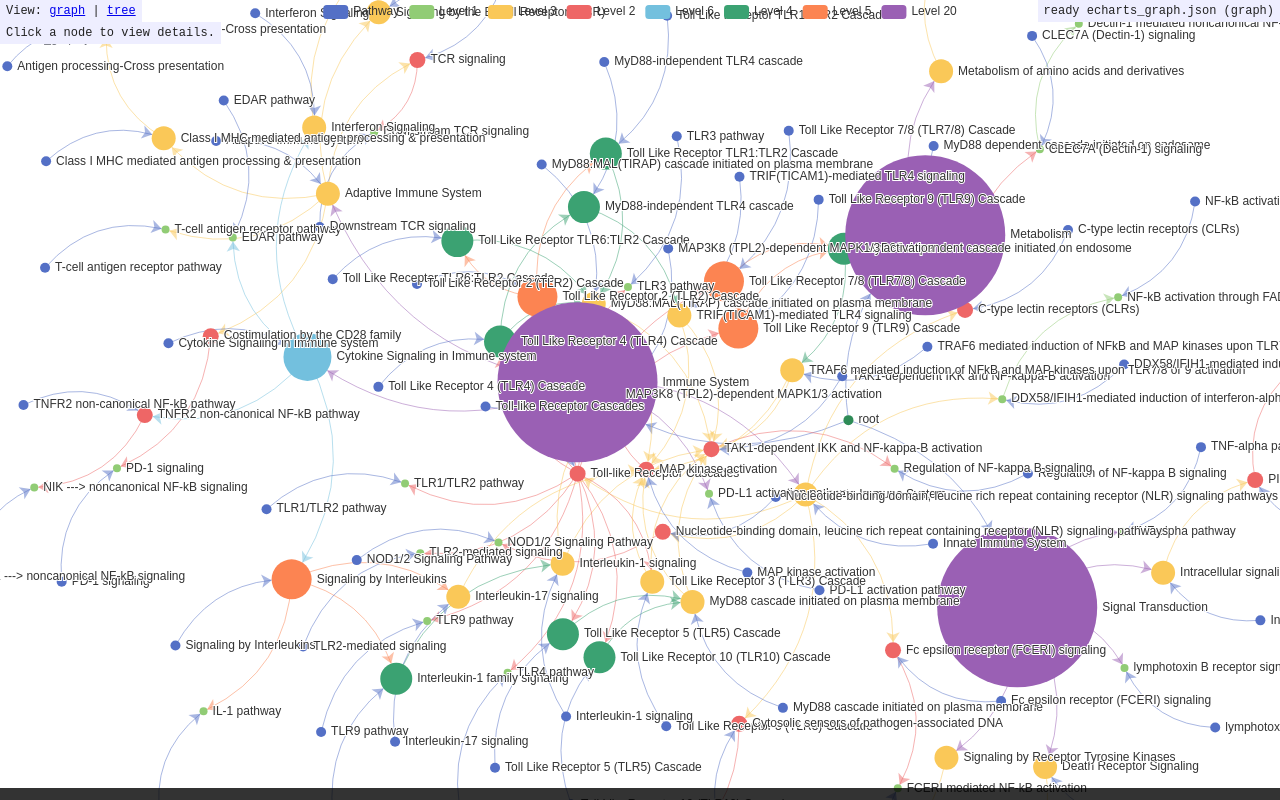
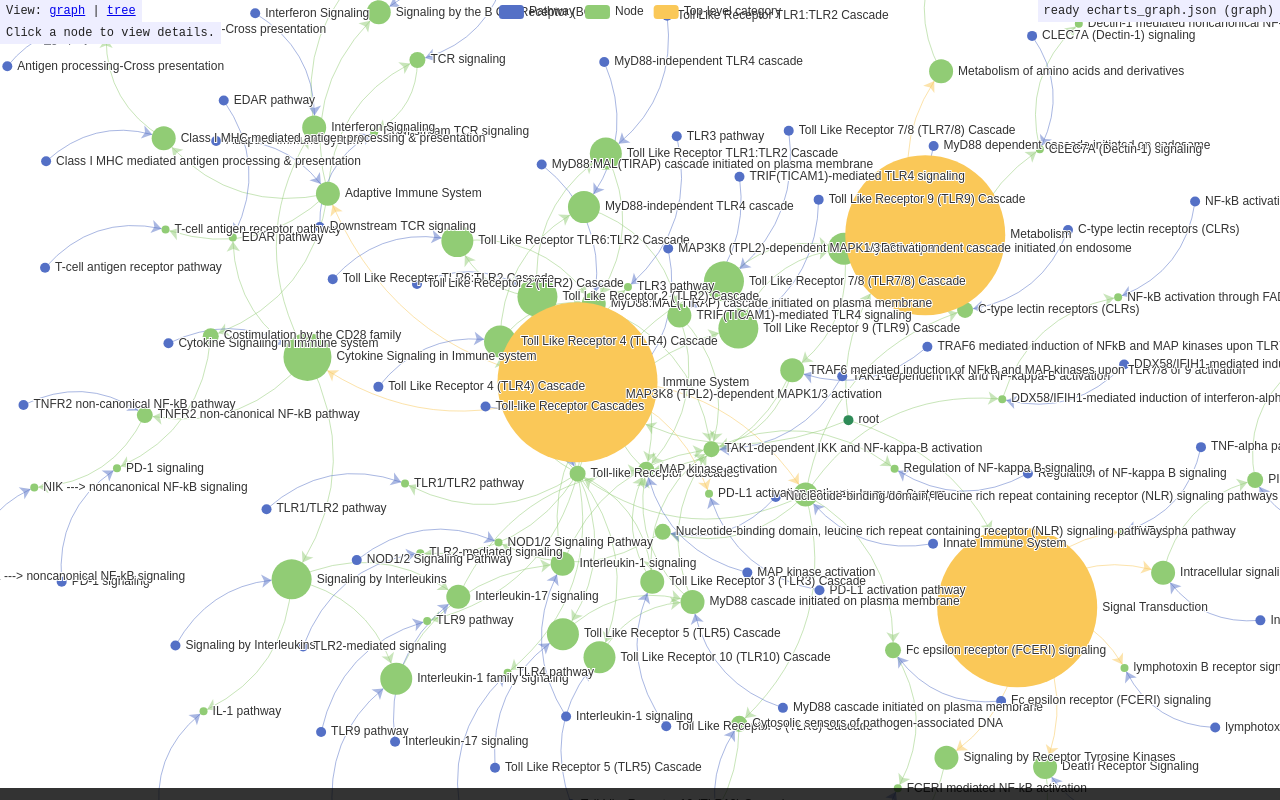
Before and after one commit to mrleepee/pathways-graph-spike, a website: page graph.html in a window 1280 px wide. Drawn offline with Linux system fonts and the light colour scheme; animation ran at ten frames a second.

Commit message:
Use type-based categories

```diff
--- a/graph.html
+++ b/graph.html
@@ -71,6 +71,8 @@
       var seen = new Set();
       var clean = [];
       var pathwayLinks = [];
+      var typeByNode = new Map();
+      var topLevelNodes = new Set();
       for (var i = 0; i < edges.length; i++) {
         var e = edges[i] || {};
         if (e.pathway && e.parentNodeUri) {
@@ -78,6 +80,8 @@
           var p = String(e.pathway);
           var pn = String(e.parentNodeUri);
           if (e.label && !labelsByUri[p]) labelsByUri[p] = String(e.label).trim();
+          typeByNode.set(p, 'pathway');
+          typeByNode.set(pn, 'node');
           pathwayLinks.push({ pathway: p, parent: pn });
           continue;
         }
@@ -86,6 +90,10 @@
 
         // Record label for the child when present
         if (e.label && !labelsByUri[child]) labelsByUri[child] = String(e.label).trim();
+
+        typeByNode.set(String(child), 'node');
+        typeByNode.set(String(parent), 'node');
+        if (String(parent) === 'root') topLevelNodes.add(String(child));
 
         var k = child + '|' + parent;
         if (seen.has(k)) continue;
@@ -98,11 +106,9 @@
       var childrenByParent = new Map();
       var parentsByChild = new Map();
       var levelByNode = new Map();
-      var pathwaySet = new Set();
       pathwayLinks.forEach(function (p) {
         nodesSet.add(p.pathway);
         nodesSet.add(p.parent);
-        pathwaySet.add(p.pathway);
       });
       for (var j = 0; j < clean.length; j++) {
         var c = clean[j];
@@ -153,13 +159,20 @@
           name: label(id),
           value: id
         };
-        if (pathwaySet.has(id)) {
-          node.category = 'Pathway';
-          categoriesSet.add('Pathway');
-        } else if (lvl != null) {
-          var cat = 'Level ' + lvl;
-          node.category = cat;
-          categoriesSet.add(cat);
+        if (topLevelNodes.has(id)) {
+          node.category = 'Top-level category';
+          categoriesSet.add('Top-level category');
+        } else {
+          var t = typeByNode.get(id);
+          if (t === 'pathway') {
+            node.category = 'Pathway';
+            categoriesSet.add('Pathway');
+          } else if (t === 'node') {
+            node.category = 'Node';
+            categoriesSet.add('Node');
+          }
+        }
+        if (lvl != null) {
           var scaled = lvl * sizeFactor;
           node.size = scaled;
           node.symbolSize = scaled;
@@ -315,7 +328,7 @@
           uniqueNodes.push(n);
         }
 
-        // Categories (optional; levels not emphasized)
+        // Categories for node types
         var rawCategories = Array.isArray(graph.categories) ? graph.categories : [];
         var categoryNames = [];
         rawCategories.forEach(function (c) {
```
Also changed, not shown: tests/graph.spec.js (+12 -0 lines), README.md.
